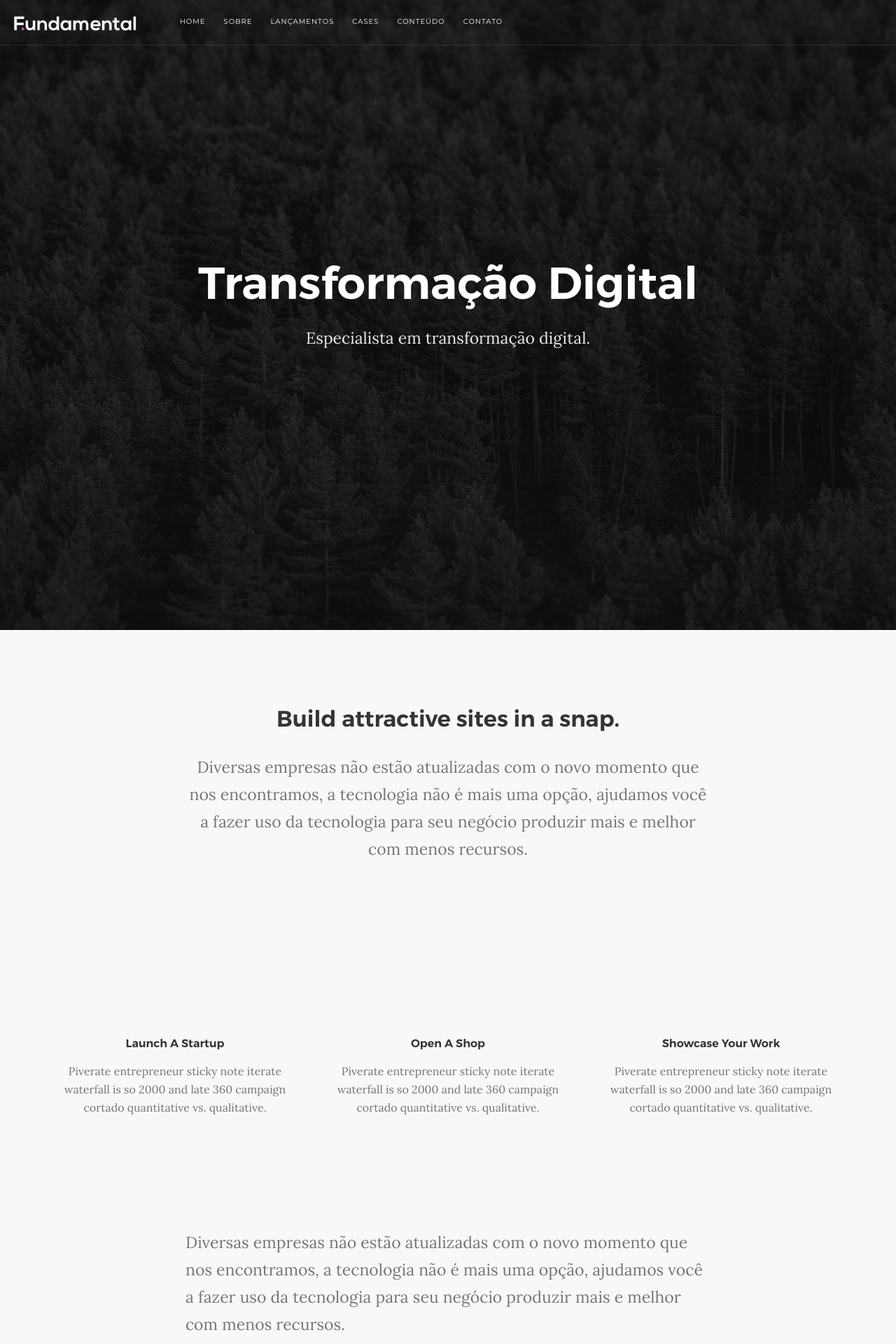
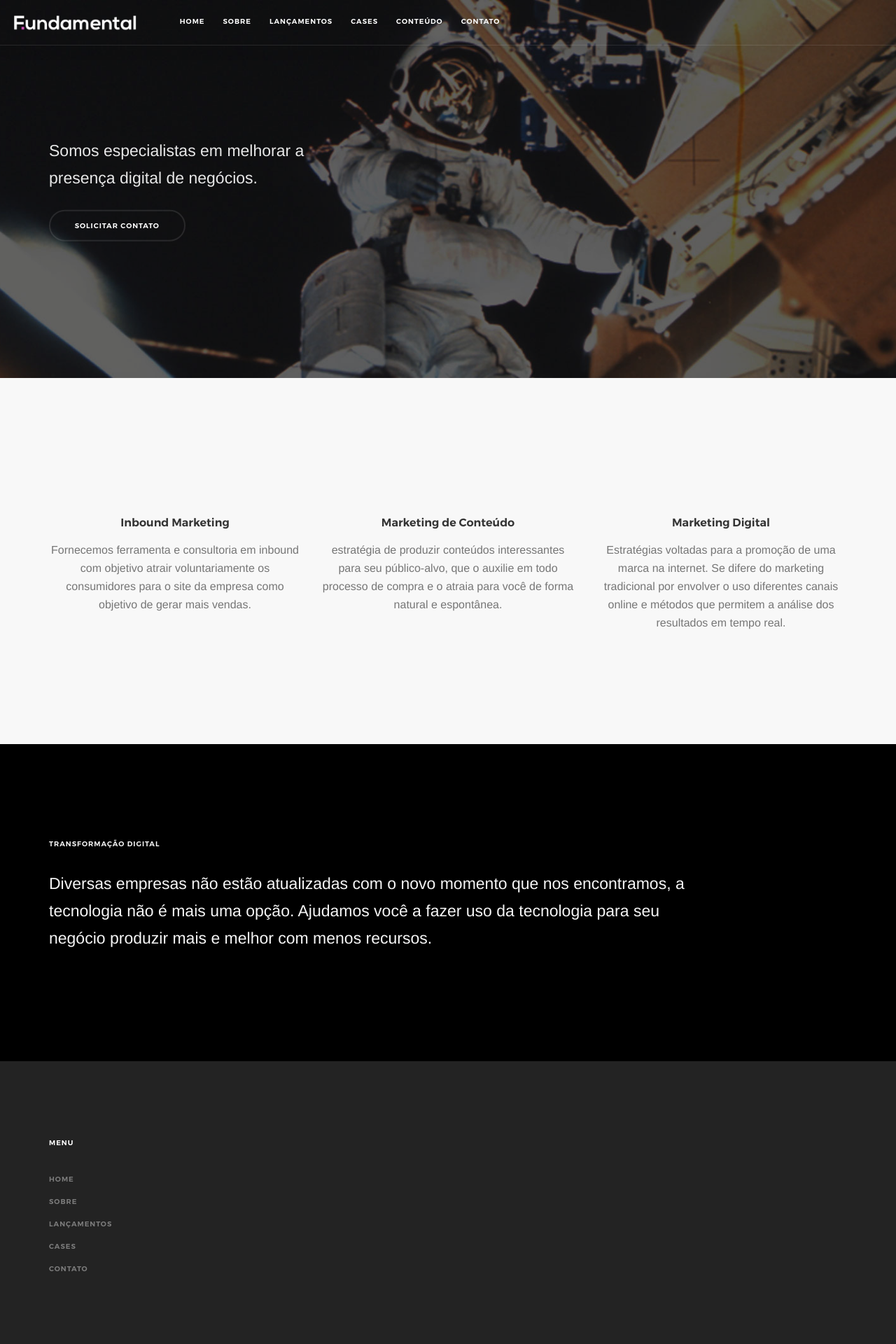
Before and after one commit to WeThinkIdeas/fundamental.github.io, a Jekyll site: the page built from index.html, in a window 1280 px wide. Shown: the top 1920 px of the page at 70% size. Built offline with Jekyll 4.4.1, drawn with Linux system fonts in a browser that asks for light colours; some web fonts are replaced; some of the changed text lies outside the part shown.

Commit message:
new-home-page

```diff
--- a/_includes/footer.html
+++ b/_includes/footer.html
@@ -115,8 +115,8 @@
         <div class="container">
             <div class="row">
                 <div class="col-sm-6 text-center-xs">
-                    <p class="type--fine-print">Copyright &copy;
-                        <span class="update-year">2017</span> Fundamental Inc. - Todos os direitos reservados.</span>
+                    <p class="type--fine-print">&copy;
+                        <span class="update-year">2017</span> | Todos os direitos reservados | Fundamental Inc.
                 </div>
                 <!-- <div class="col-sm-6 text-right text-center-xs">
                     <a href="#top" class="inner-link top-link">
--- a/_includes/head.html
+++ b/_includes/head.html
@@ -17,7 +17,7 @@
 
     <!-- <link href="" rel="stylesheet" type="text/css" media="all" /> -->
     <link rel="stylesheet" href="{{ "/css/main.css" | prepend: site.baseurl }}">
-    <link href='https://fonts.googleapis.com/css?family=Lora:400,400italic,700%7CMontserrat:400,700' rel='stylesheet' type='text/css'>
+    <link href="https://fonts.googleapis.com/css?family=Muli:400,400italic,300italic,300%7CLato:400,400italic" rel="stylesheet" type="text/css">
     <meta name="description" content="{% if page.excerpt %}{{ page.excerpt | strip_html | strip_newlines | truncate: 160 }}{% else %}{{ site.description }}{% endif %}">
     <link rel="canonical" href="{{ page.url | replace:'index.html','' | prepend: site.baseurl | prepend: site.url }}">
     <link rel="alternate" type="application/rss+xml" title="{{ site.title }}" href="{{ "/feed.xml" | prepend: site.baseurl | prepend: site.url }}">
--- a/contact.html
+++ b/contact.html
@@ -5,7 +5,7 @@ permalink: /contato/
 ---
 <section class="height-60 bg--dark imagebg page-title page-title--animate parallax" data-overlay="4">
 				<div class="background-image-holder">
-					<img alt="image" src="{{ "/img/hero28.jpg" | prepend: site.baseurl }}">
+					<img alt="image" src="{{ "/img/hero11.jpg" | prepend: site.baseurl }}">
 				</div>
 				<div class="container pos-vertical-center">
 					<div class="row">
--- a/index.html
+++ b/index.html
@@ -5,44 +5,21 @@ title: Fundamental Inc.
 
 
 
-<div class="main-container transition--fade">
-    <section class="height-100 imagebg cover cover-6 parallax" data-overlay="3">
+<div class="main-container">
+    <section class="height-60 imagebg cover cover-6" data-overlay="3">
         <div class="background-image-holder">
-            <img alt="image" src="img/hero28.jpg" />
+            <img alt="image" src="img/post-bg-03.jpg" />
         </div>
         <div class="container pos-vertical-center">
           <div class="row">
-              <div class="col-sm-12 text-center">
-                  <h1>
-                      Transformação Digital
-                  </h1>
-                  <p class="lead">
-                      Especialista em transformação digital.
-
-                  </p>
-                  <div>
-                      <!-- <a class="btn" href="#">
+            <div class="col-sm-5">
+              <p class="lead">Somos especialistas em melhorar a presença digital de negócios.</p>
+              <a class="btn btn--sm vpe" href="{{ site.baseurl }}/contato">
                 <span class="btn__text">
-                              Purchase Now
+                  Solicitar contato
                 </span>
-                      </a> -->
-                      <!-- <div class="modal-instance modal-video-1">
-                          <div class="video-play-icon video-play-icon--sm modal-trigger"></div>
-                          <span class="h6">Watch Overview</span>
-                          <div class="modal-container">
-                              <div class="modal-content bg-dark" data-width="60%" data-height="60%">
-                                  <iframe src="https://www.youtube.com/embed/4QUVRm4UZA4?autoplay=1" allowfullscreen="allowfullscreen"></iframe>
-                              </div> -->
-                              <!--end of modal-content-->
-                          <!-- </div> -->
-                          <!--end of modal-container-->
-                      <!-- </div> -->
-                      <!--end of modal instance-->
-
+              </a>
             </div>
-
-              </div>
-
           </div>
         </div>
         <div class="container pos-bottom pos-absolute">
@@ -69,132 +46,57 @@ title: Fundamental Inc.
 
 
 
-
-
-                <section>
-                    <div class="container">
-                        <div class="row">
-                            <div class="col-md-8 col-md-offset-2 col-sm-10 col-sm-offset-1 text-center">
-                                <h3>Build attractive sites in a snap.</h3>
-                                <p class="lead">
-                                  Diversas empresas não estão atualizadas com o novo momento que nos encontramos, a tecnologia não é mais uma opção, ajudamos você a fazer uso da tecnologia para seu negócio produzir mais e melhor com menos recursos.</p>
-                                </p>
-                            </div>
-                        </div>
-                        <!--end of row-->
-                    </div>
-                    <!--end of container-->
-                </section>
     <section>
         <div class="container">
             <div class="row">
                 <div class="col-sm-4">
                     <div class="feature feature-1 text-center">
                         <i class="icon icon--lg icon-Astronaut color--primary"></i>
-                                    <h5>Launch A Startup</h5>
-                                    <p>Piverate entrepreneur sticky note iterate waterfall is so 2000 and late 360 campaign cortado quantitative vs. qualitative.</p>
+                        <h5>Inbound Marketing</h5>
+                        <p>Fornecemos ferramenta e consultoria em inbound com objetivo atrair voluntariamente os consumidores para o site da empresa como objetivo de gerar mais vendas.</p>
                     </div>
                 </div>
                 <div class="col-sm-4">
                     <div class="feature feature-1 text-center">
-                                    <i class="icon icon--lg icon-Bag-Coins color--primary"></i>
-                                    <h5>Open A Shop</h5>
-                                    <p>Piverate entrepreneur sticky note iterate waterfall is so 2000 and late 360 campaign cortado quantitative vs. qualitative.</p>
+                        <i class="icon icon--lg icon-Normal-Text color--primary"></i>
+                        <h5>Marketing de Conteúdo</h5>
+                        <p>estratégia de produzir conteúdos interessantes para seu público-alvo, que o auxilie em todo processo de compra e o atraia para você de forma natural e espontânea.</p>
                     </div>
                 </div>
                 <div class="col-sm-4">
                     <div class="feature feature-1 text-center">
-                                    <i class="icon icon--lg icon-Pencil-Ruler color--primary"></i>
-                                    <h5>Showcase Your Work</h5>
-                                    <p>Piverate entrepreneur sticky note iterate waterfall is so 2000 and late 360 campaign cortado quantitative vs. qualitative.</p>
+                        <i class="icon icon--lg icon-Add-Window color--primary"></i>
+                        <h5>Marketing Digital</h5>
+                        <p>Estratégias voltadas para a promoção de uma marca na internet. Se difere do marketing tradicional por envolver o uso diferentes canais online e métodos que permitem a análise dos resultados em tempo real.</p>
                     </div>
                 </div>
+
             </div>
             <!--end of row-->
         </div>
         <!--end of container-->
     </section>
 
-                <section class="project-single-stacked">
+
+
+    <section class="bg--dark2 bg--dark section--even">
             <div class="container">
-                    <div class="row project__summary">
-                      <div class="col-sm-8 col-sm-offset-2">
+              <div class="row">
+                <div class="col-sm-10">
+                  <h6>Transformação digital</h6>
                   <p class="lead">
-                          Diversas empresas não estão atualizadas com o novo momento que nos encontramos, a tecnologia não é mais uma opção, ajudamos você a fazer uso da tecnologia para seu negócio produzir mais e melhor com menos recursos.</p>
-                      </div>
-                    </div>
-                    <div class="row project__description">
-                      <div class="col-sm-4 col-sm-offset-2">
-                        <h5>O problema</h5>
-                        <p>
-            Empresas não utilizando soluções excelentes que estão sendo utilizadas hoje em dia para vender mais e relacionar-se com seus clientes, sendo que boa parte do processo pode ser automatizado.</p>
-                      </div>
-                      <div class="col-sm-4">
-                        <h5>A solução</h5>
-                        <p>
-            Nossos softwares, sites e sistemas de marketing são o que tem de mais eficiente, ou seja, conseguimos excelentes resultados utilizando menos recursos.							</p>
+                    Diversas empresas não estão atualizadas com o novo momento que nos encontramos, a tecnologia não é mais uma opção. Ajudamos você a fazer uso da tecnologia para seu negócio produzir mais e melhor com menos recursos.</p>
+                  </p>
                 </div>
               </div>
             </div>
           </section>
 
 
-          			<section>
-          				<div class="container">
-          					<div class="row">
-          						<div class="col-sm-12">
-          							<div class="elements--title">
-          								<h4>Nossas soluções</h4>
+
+
                 		</div>
-          						</div>
-          						<div class="col-md-4 col-sm-6">
-          							<div class="card card-1">
-          								<div class="card__image">
-          									<img alt="Pic" src="img/small12.jpg">
-          								</div>
-          								<div class="card__body boxed bg--white">
-          									<div class="card__title">
-          										<h5>Marketing</h5>
-          									</div>
-          									<p>
-Processo usado para determinar que produtos ou serviços possam interessar aos consumidores, assim como a estratégia que será utilizada nas vendas, comunicações e no negócio.
-          									</p>
-          								</div>
-          							</div>
-          						</div>
-          						<div class="col-md-4 col-sm-6">
-          							<div class="card card-1">
-          								<div class="card__image">
-          									<img alt="Pic" src="img/small11.jpg">
-          								</div>
-          								<div class="card__body boxed bg--white">
-          									<div class="card__title">
-          										<h5>Sites</h5>
-          									</div>
-          									<p>
-Um site é a possibilidade de compartilhar seus serviços ou produtos para diversas pessoas ao mesmo tempo e também fazer vendas sem a necessidade de contato pessoal.          									</p>
-          								</div>
-          							</div>
-          						</div>
-          						<div class="col-md-4 col-sm-6">
-          							<div class="feature feature-1 card card-1">
-          								<div class="card__image">
-          									<img alt="Pic" src="img/project-single-4.jpg">
-          								</div>
-          								<div class="card__body boxed bg--white">
-          									<div class="card__title">
-          										<h5>Softwares</h5>
-          									</div>
-          									<p>
-                              Os softwares e aplicativos são ferramentas que podem auxiliar em diversas atividades dentro do seu negócio, automatizando processos e auxiliando na gestão de pessoas e da empresa.
 
-          									</p>
-          								</div>
-          							</div>
-          						</div>
-          					</div>
-          				</div>
-          			</section>
 
 
 
```
Also changed, not shown: css/main.css. Lines whose indentation alone changed are shown as unchanged.
